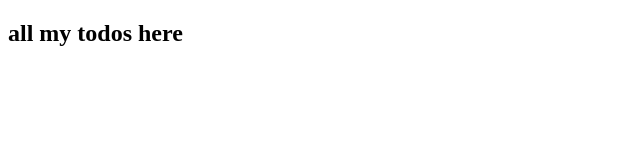
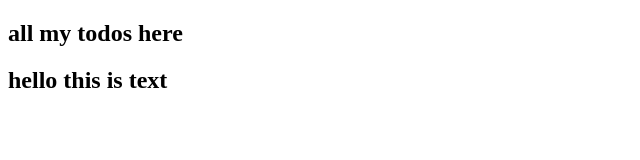
Before and after one commit to anikmk/test, a plain HTML site: page index.html in a window 1280 px wide. Shown: the whole page, without its empty margins (0-640 px from the left). Drawn offline with Linux system fonts and the light colour scheme; no server answers.

Commit message:
second commit

```diff
--- a/index.html
+++ b/index.html
@@ -9,6 +9,7 @@
 
    <section>
     <h1>all my todos here</h1>
+    <h2>hello this is text</h2>
     <div id="todo-container">
 
 
```
